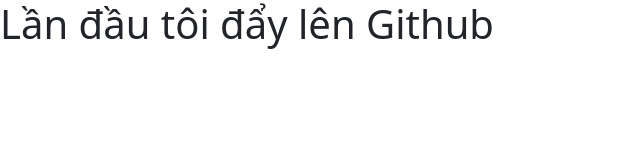
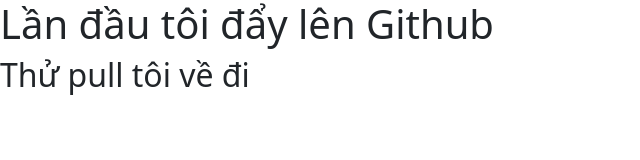
Before and after one commit to Caosonnw/BC61-DemoGit, a plain HTML site: page index.html in a window 1280 px wide. Shown: the whole page, without its empty margins (0-640 px from the left). Drawn offline with nearby package versions, Linux system fonts and the light colour scheme.

Commit message:
Update index.html

```diff
--- a/index.html
+++ b/index.html
@@ -20,6 +20,7 @@
 
   <body>
     <h1>Lần đầu tôi đẩy lên Github</h1>
+    <h2>Thử pull tôi về đi</h2>
     <!-- Bootstrap JavaScript Libraries -->
     <script
       src="https://cdn.jsdelivr.net/npm/@popperjs/core@2.11.8/dist/umd/popper.min.js"
```
